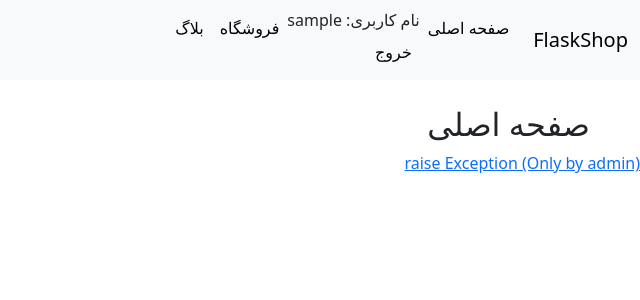
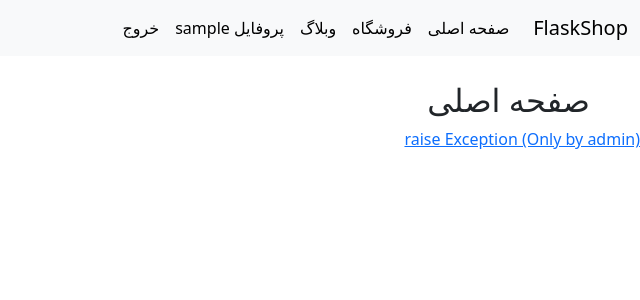
Before and after one commit to ark948/flask_project_01, a Flask app: page / in a window 1280 px wide. Shown: the top 300 px of the page, without its empty margins (640-1280 px from the left). Run offline with Flask 3, Linux system fonts and the light colour scheme; the visitor is signed in with stand-in values (Sample User, id 1); some libraries are stand-ins or nearby versions.

Commit message:
Navbar fixed (base template)

```diff
--- a/source/auth/routes.py
+++ b/source/auth/routes.py
@@ -98,6 +98,11 @@ def login():
                 return redirect(url_for('auth.login'))
     return render_template('auth/login.html', form=form, captcha=new_captcha_dict)
 
+@bp.route('/profile/<int:id>', methods=['GET', 'POST'])
+@login_required
+def profile(id):
+    return render_template('auth/profile.html')
+
 @bp.route('/reset_password_request', methods=['GET', 'POST'])
 def reset_password_request():
     if current_user.is_authenticated:
--- a/source/templates/base.html
+++ b/source/templates/base.html
@@ -25,12 +25,17 @@
           <li class="nav-item">
             <a class="nav-link active" aria-current="page" href="{{ url_for('main.index') }}">صفحه اصلی</a>
           </li>
-          <!-- <li class="nav-item">
-            <a class="nav-link" href="{{ url_for('auth.index') }}">ناحیه کاربری</a>
-          </li> -->
+          <li class="nav-item">
+            <a class="nav-link active" aria-current="page" href="{{ url_for('shop.index') }}">فروشگاه</a>
+          </li>
+          <li class="nav-item">
+            <a class="nav-link active" aria-current="page" href="{{ url_for('blog.index') }}">وبلاگ</a>
+          </li>
           {% if current_user.is_authenticated %}
           <li class="nav-item">
-            نام کاربری: {{ current_user.username }}
+            <a class="nav-link active" aria-current="page" href="{{ url_for('auth.profile', id=current_user.id) }}">پروفایل {{ current_user.username }}</a>
+          </li>
+          <li class="nav-item">
             <a class="nav-link active" aria-current="page" href="{{ url_for('auth.logout') }}">خروج</a>
           </li>
           {% else %}
@@ -38,17 +43,6 @@
             <a class="nav-link active" aria-current="page" href="{{ url_for('auth.index') }}">ناحیه کاربری</a>
           </li>
           {% endif %}
-          <li class="nav-item">
-            <a class="nav-link active" aria-current="page" href="{{ url_for('shop.index') }}">فروشگاه</a>
-          </li>
-          <li class="nav-item">
-            <a class="nav-link active" aria-current="page" href="{{ url_for('blog.index') }}">بلاگ</a>
-          </li>
-        </ul>
-        <!-- <form class="d-flex" role="search">
-          <input class="form-control me-2" type="search" placeholder="Search" aria-label="Search">
-          <button class="btn btn-outline-success" type="submit">Search</button>
-        </form> -->
       </div>
     </div>
   </nav>
```
Also changed, not shown: notes/08.txt (+9 -0 lines), source/templates/auth/profile.html (added, +7 -0 lines), 1 other file.
